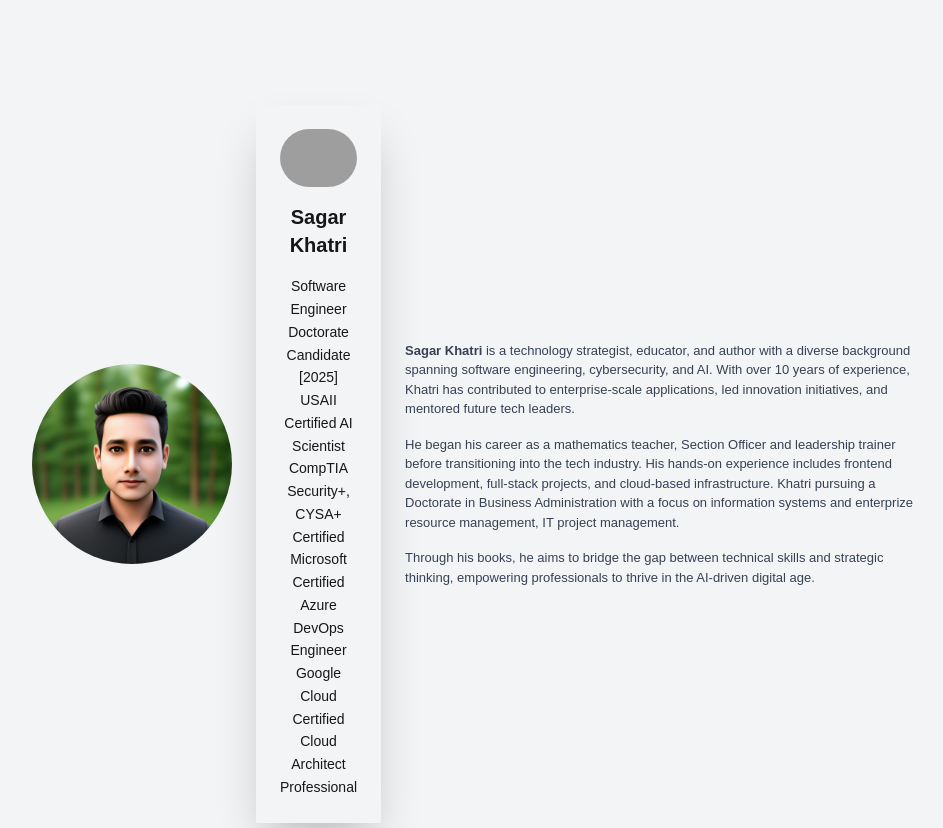
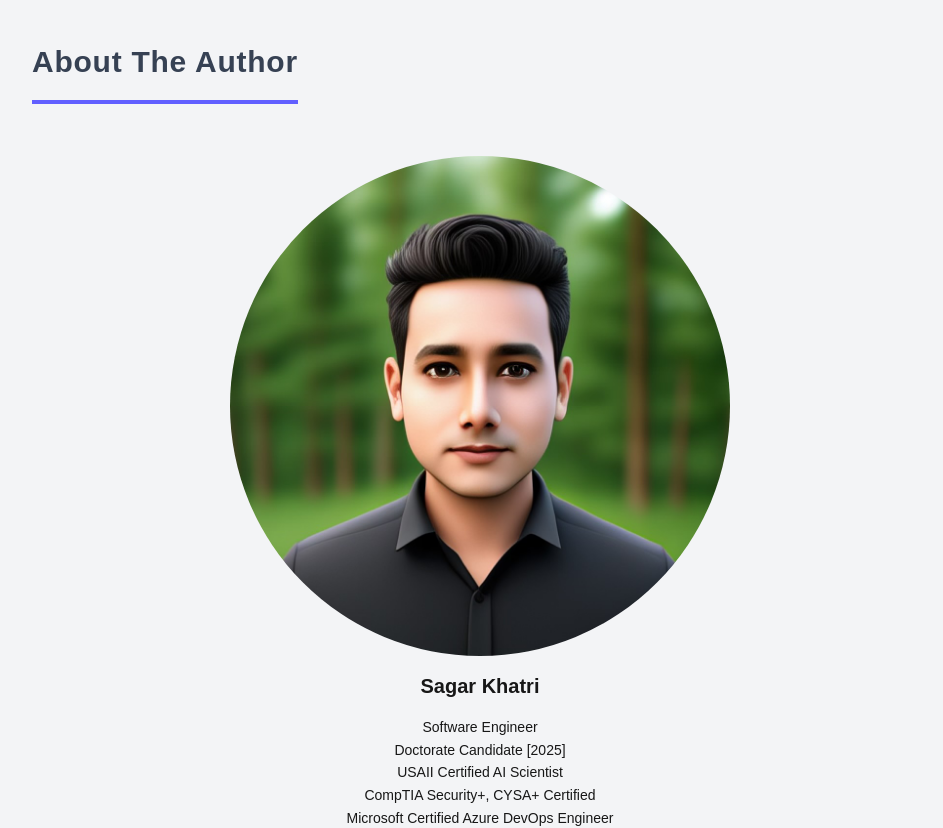
Before and after one commit to sagar1008kc/sk-creation, a Next.js app: page /about in a window 1280 px wide. Shown: the top 828 px of the page, without its empty margins (160-1103 px from the left). Built offline with nearby package versions, Linux system fonts and the light colour scheme; grey boxes are pictures that could not be loaded.

Commit message:
profile update

```diff
--- a/src/app/about/page.tsx
+++ b/src/app/about/page.tsx
@@ -3,27 +3,23 @@
 import React from 'react';
 import Image from 'next/image';
 import Link from 'next/link';
-import { Card } from 'primereact/card';
 
 
 export default function AboutAuthorPage() {
   return (
     <div className="min-h-screen bg-gray-100 p-6">
-      <div className="max-w-4xl mx-auto py-10">
-        <div className="flex flex-col md:flex-row  items-center">
-          <Image
-            src="/images/profile.jpg"
-            alt="Sagar Khatri"
-            width={200}
-            height={200}
-            className="rounded-full"
-          />
-          <div className="flex justify-center items-center min-h-screen bg-gray-100 p-6">
-      <Card className="text-center shadow-2xl p-6 max-w-lg w-full">
+      <div className="max-w-4xl mx-auto ">
+      <h3 className="text-center text-2xl md:text-3xl font-extrabold text-gray-700 py-5 border-b-4 border-indigo-500 inline-block mx-auto w-fit tracking-wide">
+  About The Author
+</h3>
+
+       <div className="flex justify-center items-center min-h-screen bg-gray-100 p-6">
+
+      <div className="text-center max-w-lg w-full">
         <Image
-          src="/76cf8f51-f399-446b-8412-cd94bf642072.png" // adjust path if needed
+          src="/images/profile.jpg" // adjust path if needed
           alt="About the Author"
-          width={400}
+          width={500}
           height={200}
           className="mx-auto rounded-full mb-4"
         />
@@ -37,7 +33,7 @@ export default function AboutAuthorPage() {
           Microsoft Certified Azure DevOps Engineer <br />
           Google Cloud Certified Cloud Architect Professional
         </p>
-      </Card>
+      </div>
     </div>
           <div className="text-gray-700 text-[13px]">
             <p className="mb-4">
@@ -57,6 +53,5 @@ export default function AboutAuthorPage() {
           </p>
       </div>
       </div>
-    </div>
   );
 }
```
